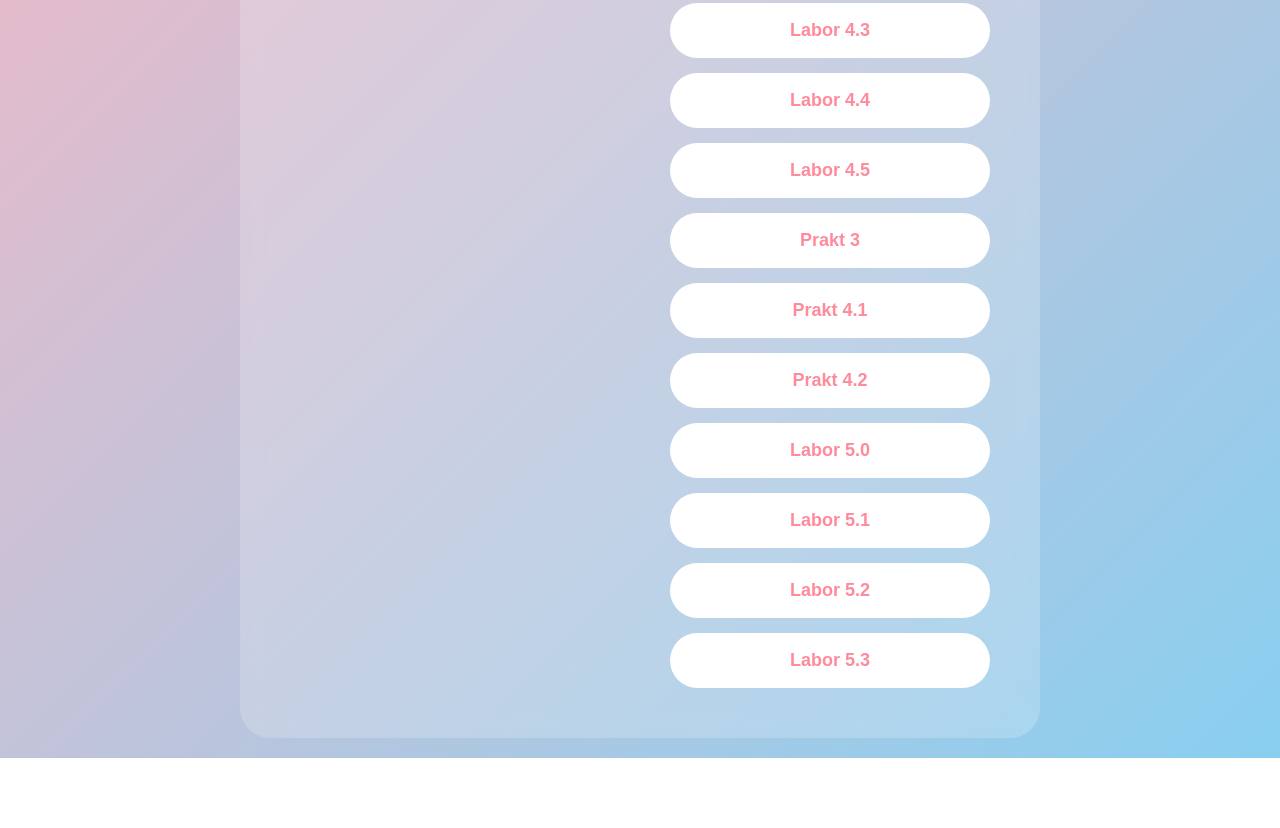
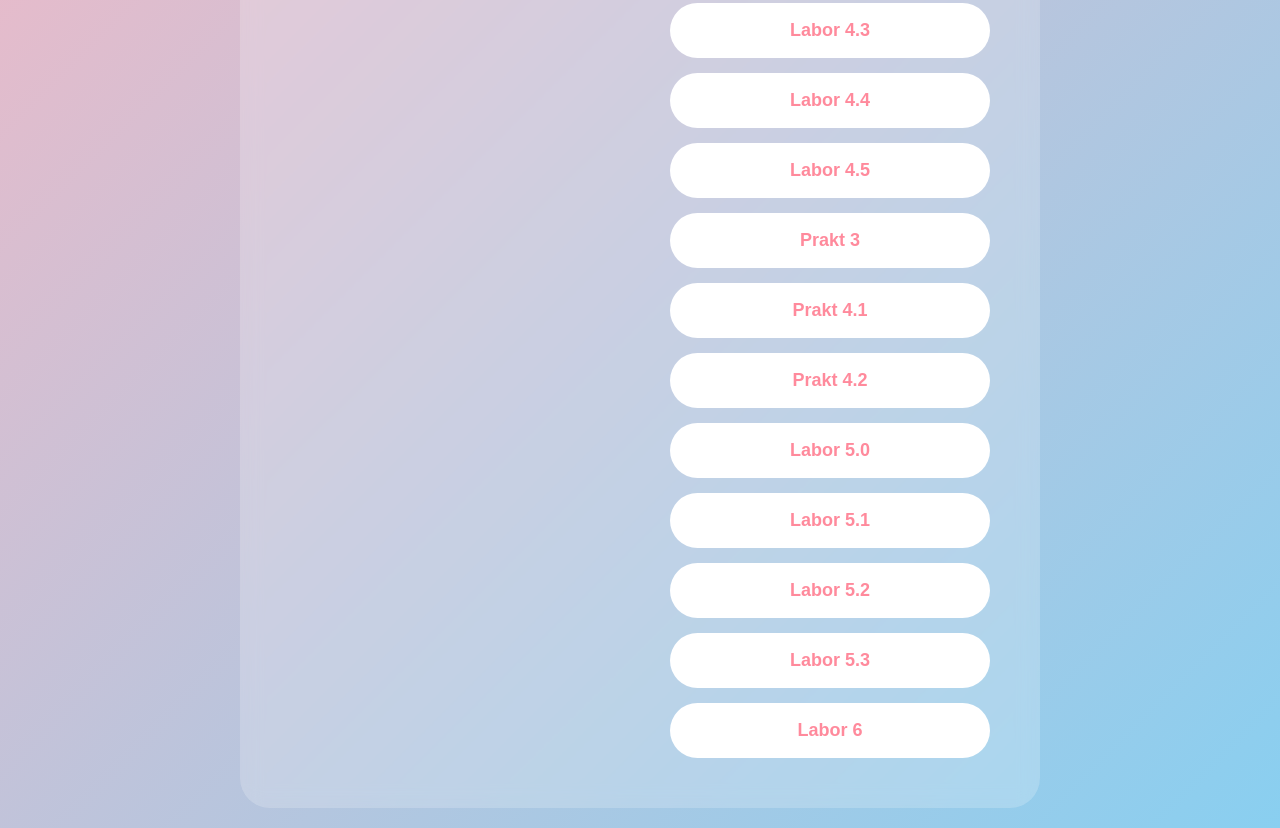
Before and after one commit to Tetianna02/tetianalesiuk.github.io, a plain HTML site: page index.html in a window 1280 px wide. Shown: the part 602-1430 px from the top of the page. Before the commit the page ends 1360 px from the top, so only its background shows below. Drawn offline with Linux system fonts and the light colour scheme.

Commit message:
Update index.html

```diff
--- a/index.html
+++ b/index.html
@@ -33,6 +33,8 @@
                 <a href="lab-5/task1/index.html" class="btn">Labor 5.1</a>
                 <a href="lab-5/task2/index.html" class="btn">Labor 5.2</a>
                 <a href="lab-5/task3/index.html" class="btn">Labor 5.3</a>
+                <a href="lab-6/task5/index.html" class="btn">Labor 6</a>
+
             </div>
         </div>
     </div>
```
